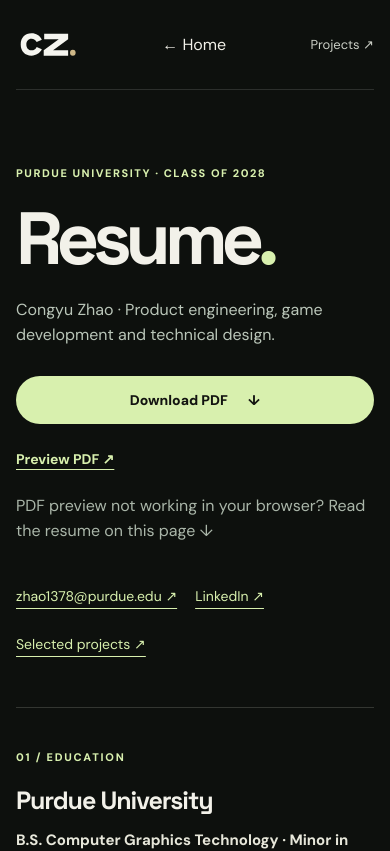
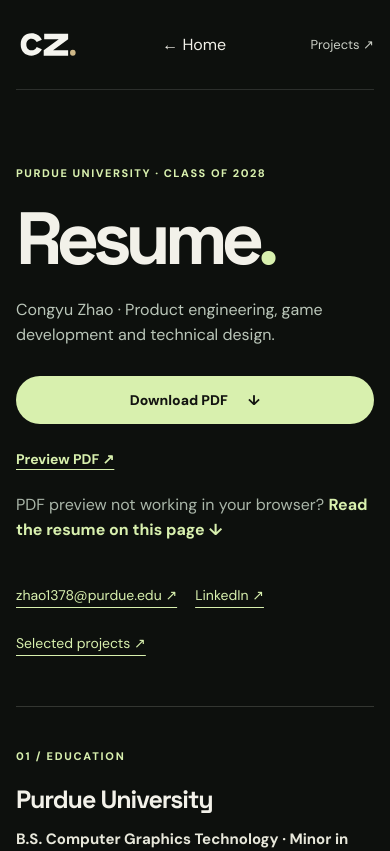
Before and after one commit to skrgulang/congyuzhao-portfolio, a Next.js app: page /resume in a window 390 px wide. Shown: the top 851 px of the page. Built offline with nearby package versions, Linux system fonts and the light colour scheme.

Commit message:
Style accessible online-resume fallback for desktop and mobile

```diff
--- a/app/globals.css
+++ b/app/globals.css
@@ -899,6 +899,9 @@ html{scroll-padding-top:24px}
 .resumeDownloadActions{display:flex;align-items:center;gap:16px 25px;flex-wrap:wrap;margin:28px 0 0}
 .resumeDownloadActions .resumePdfDownload{display:inline-flex;align-items:center;gap:20px;justify-content:center;min-height:48px;padding:13px 22px;text-decoration:none;font-size:14px}
 .resumePdfPreview{color:var(--lime);font-weight:650;font-size:14px;text-decoration:underline;text-underline-offset:5px}
+.resumeLead .resumePdfFallback{font-size:13px;line-height:1.6;margin:15px 0 0;max-width:700px}
+.resumePdfFallback a{color:var(--lime);text-underline-offset:4px;font-weight:650}
+.resumePdfFallback a:focus-visible{outline:2px solid var(--lime);outline-offset:4px}
 .resumePdfPreview:focus-visible,.resumePdfDownload:focus-visible{outline:2px solid var(--lime);outline-offset:5px}
 @media(max-width:440px){.resumeDownloadActions{align-items:stretch;flex-direction:column}.resumeDownloadActions .resumePdfDownload{width:100%}.resumePdfPreview{padding:10px 0}}
 
```
